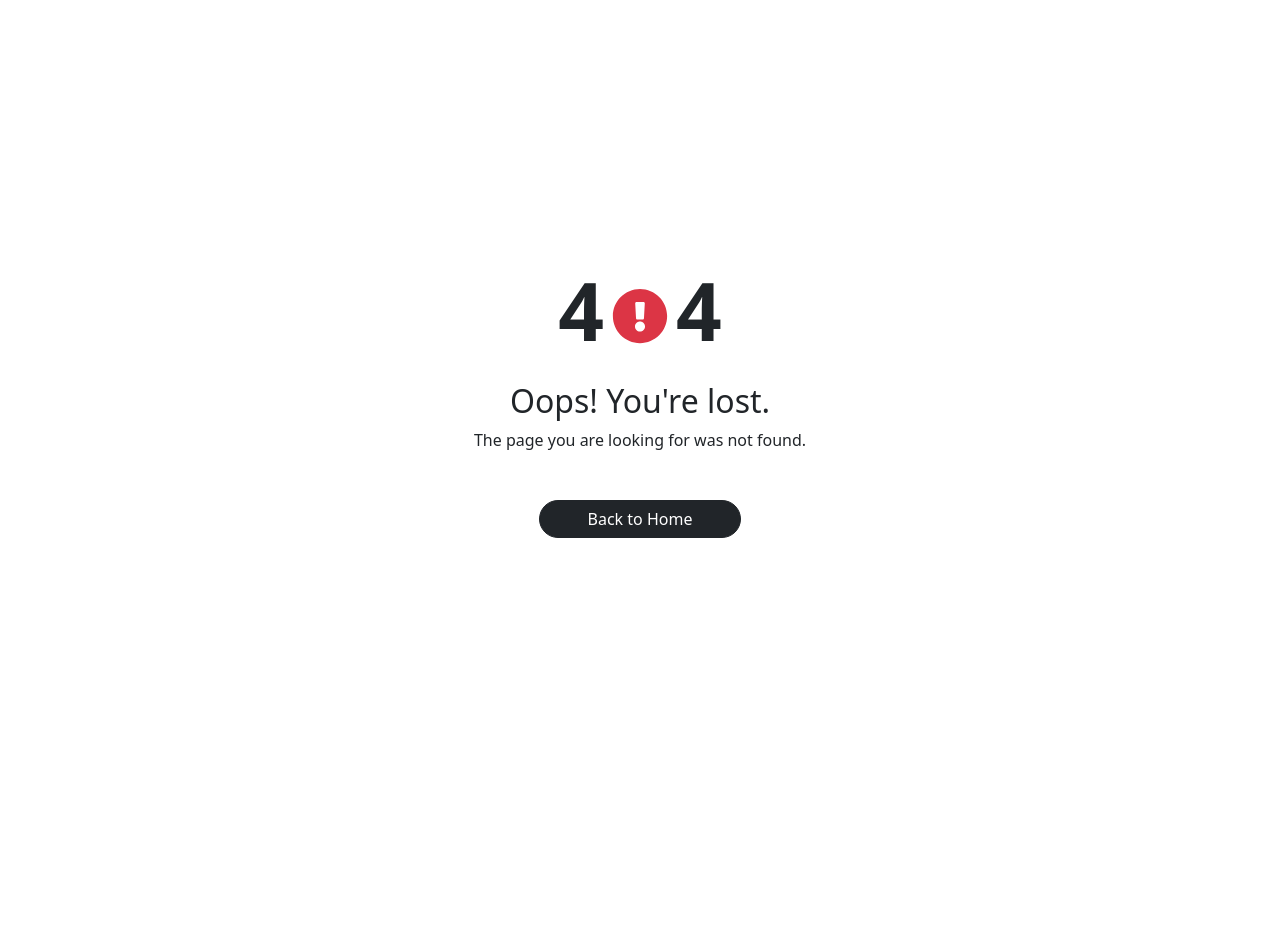
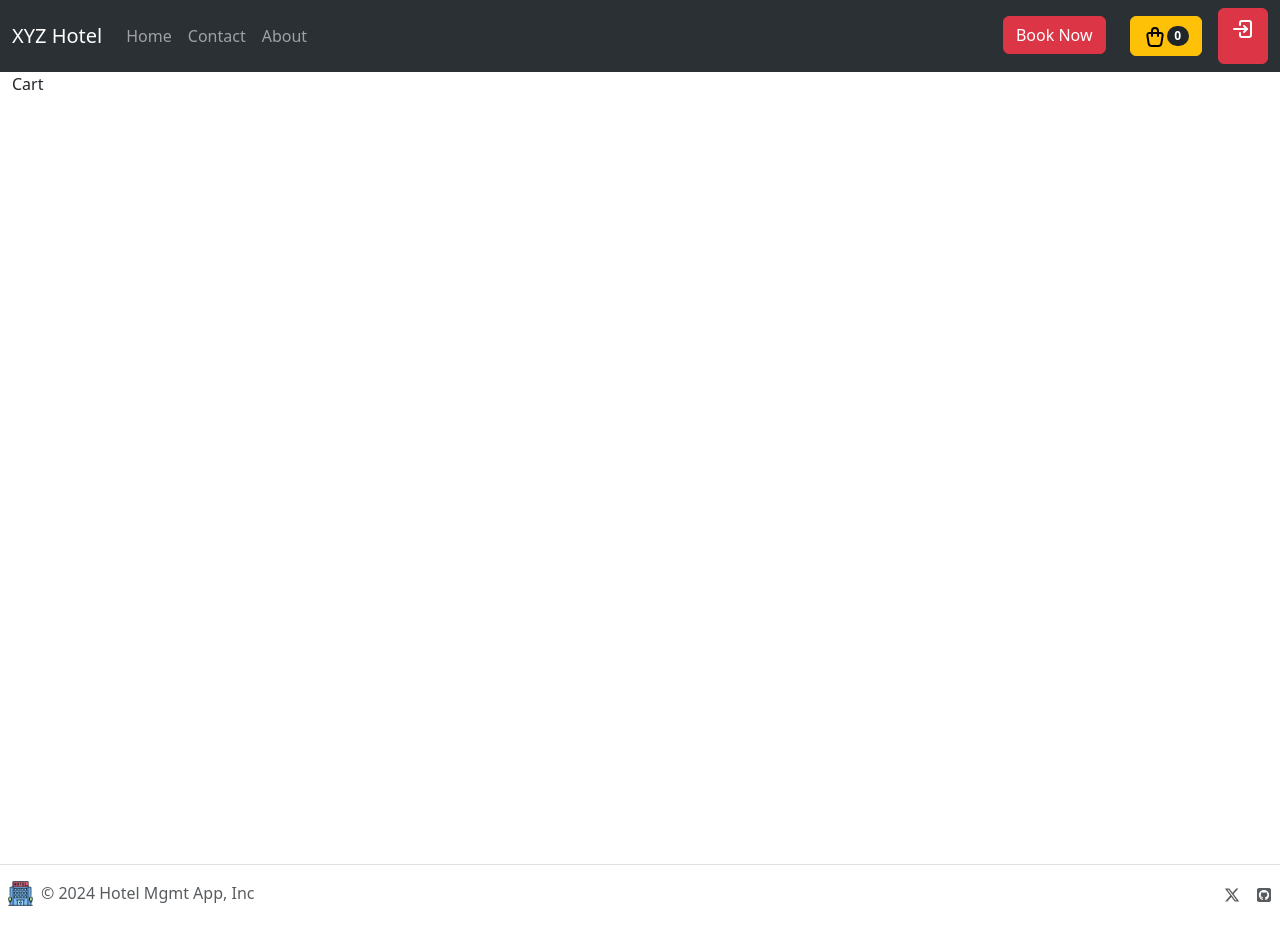
Before and after one commit to Aurora-Academy/batch-10-fe, a React (Vite) app: page /cart in a window 1280 px wide. Before the commit this address had no page. Before the commit the page ends 800 px from the top, so only its background shows below. Built offline with nearby package versions, Linux system fonts and the light colour scheme.

Commit message:
redux toolkit with cart

```diff
--- a/package.json
+++ b/package.json
@@ -10,6 +10,7 @@
     "preview": "vite preview"
   },
   "dependencies": {
+    "@reduxjs/toolkit": "^2.2.7",
     "axios": "^1.7.7",
     "bootstrap": "^5.3.3",
     "jwt-decode": "^4.0.0",
@@ -19,7 +20,9 @@
     "react-bootstrap": "^2.10.4",
     "react-dom": "^18.3.1",
     "react-icons": "^5.3.0",
-    "react-router-dom": "^6.26.2"
+    "react-redux": "^9.1.2",
+    "react-router-dom": "^6.26.2",
+    "redux-persist": "^6.0.0"
   },
   "devDependencies": {
     "@eslint/js": "^9.9.0",
--- a/src/App.jsx
+++ b/src/App.jsx
@@ -15,6 +15,7 @@ import PrivateRoute from "./components/PrivateRoute";
 import AdminRooms from "./pages/admin/Rooms";
 import AdminProfile from "./pages/admin/Profile";
 import Booking from "./pages/Booking";
+import Cart from "./pages/Cart";
 
 function App() {
   return (
@@ -29,6 +30,7 @@ function App() {
         <Route path="/" element={<UserLayout />}>
           <Route index element={<Home />} />
           <Route path="booking" element={<Booking />} />
+          <Route path="cart" element={<Cart />} />
         </Route>
         {/* Admin Routes */}
         <Route path="/admin" element={<AdminLayout />}>
--- a/src/components/AddButton.jsx
+++ b/src/components/AddButton.jsx
@@ -1,4 +1,6 @@
 import PropTypes from "prop-types";
+import { TbShoppingBag } from "react-icons/tb";
+import { Badge } from "react-bootstrap";
 
 const AddButton = ({ text = "Add new", variant = "primary" }) => {
   return (
@@ -10,9 +12,24 @@ const AddButton = ({ text = "Add new", variant = "primary" }) => {
   );
 };
 
+export const ShoppingButton = ({ size = 0 }) => {
+  return (
+    <>
+      <TbShoppingBag size="1.5rem" />
+      <Badge pill bg="dark">
+        {size}
+      </Badge>
+    </>
+  );
+};
+
 AddButton.propTypes = {
   text: PropTypes.string,
   variant: PropTypes.string,
 };
 
+ShoppingButton.propTypes = {
+  size: PropTypes.number,
+};
+
 export default AddButton;
--- a/src/components/Card.jsx
+++ b/src/components/Card.jsx
@@ -1,6 +1,10 @@
 import { Button, Card, Col, Form, Row } from "react-bootstrap";
 
+import { useDispatch } from "react-redux";
+import { addToCart } from "../slices/cartSlice";
+
 export const Cards = ({ data }) => {
+  const dispatch = useDispatch();
   return (
     <Card>
       <Row className="g-0">
@@ -20,6 +24,14 @@ export const Cards = ({ data }) => {
                 </Form.Select>
               </Col>
               <Col>
+                <Button
+                  variant="danger"
+                  onClick={() => {
+                    dispatch(addToCart(data));
+                  }}
+                >
+                  Add to Cart
+                </Button>
                 <Button variant="primary">Book</Button>
               </Col>
             </Row>
--- a/src/layouts/UserNavbar.jsx
+++ b/src/layouts/UserNavbar.jsx
@@ -1,6 +1,7 @@
 import {
   Button,
   ButtonGroup,
+  ButtonToolbar,
   Container,
   Dropdown,
   Nav,
@@ -11,8 +12,12 @@ import { Link, useNavigate } from "react-router-dom";
 
 import { getCurrentUser, removeAll } from "../utils/session";
 import { isLoggedIn } from "../utils/login";
+import { ShoppingButton } from "../components/AddButton";
+
+import { useSelector } from "react-redux";
 
 const UserNavbar = () => {
+  const { quantity } = useSelector((state) => state.cart);
   const navigate = useNavigate();
   const loggedIn = isLoggedIn();
 
@@ -48,12 +53,22 @@ const UserNavbar = () => {
               </Link>
             </Nav>
           </Navbar.Collapse>
-          <Navbar.Text>
+          <ButtonToolbar>
+            <ButtonGroup className="me-2">
               <span className="m-2">
                 <Link to="/booking" className="btn btn-danger">
                   Book Now
                 </Link>
               </span>
+            </ButtonGroup>
+            <ButtonGroup className="me-2">
+              <span className="m-2">
+                <Link to="/cart" className="btn btn-warning">
+                  <ShoppingButton size={Number(quantity)} />
+                </Link>
+              </span>
+            </ButtonGroup>
+            <ButtonGroup>
               {loggedIn && getUserInfo() ? (
                 <>
                   <Dropdown as={ButtonGroup}>
@@ -63,11 +78,7 @@ const UserNavbar = () => {
                     >
                       Welcome {getUserInfo()}
                     </Button>
-                  <Dropdown.Toggle
-                    split
-                    variant="secondary"
-                    id="dropdown-split-basic"
-                  />
+                    <Dropdown.Toggle split variant="secondary" />
                     <Dropdown.Menu>
                       <Dropdown.Item onClick={() => navigate("/admin/profile")}>
                         My Profile
@@ -88,11 +99,12 @@ const UserNavbar = () => {
                   </Dropdown>
                 </>
               ) : (
-              <Link to="/login">
+                <Link to="/login" className="btn btn-danger">
                   <TbLogin2 size="1.5rem" />
                 </Link>
               )}
-          </Navbar.Text>
+            </ButtonGroup>
+          </ButtonToolbar>
         </Container>
       </Navbar>
     </div>
--- a/src/main.jsx
+++ b/src/main.jsx
@@ -3,9 +3,13 @@ import "bootstrap/dist/css/bootstrap.min.css";
 import { createRoot } from "react-dom/client";
 import { BrowserRouter } from "react-router-dom";
 import App from "./App.jsx";
+import { Provider } from "react-redux";
+import { store } from "./store";
 
 createRoot(document.getElementById("root")).render(
   <BrowserRouter>
-    <App />
+    <Provider store={store}>
+      <App />
+    </Provider>
   </BrowserRouter>
 );
--- /dev/null
+++ b/src/pages/Cart.jsx
@@ -0,0 +1,7 @@
+import React from "react";
+
+const Cart = () => {
+  return <div>Cart</div>;
+};
+
+export default Cart;
--- /dev/null
+++ b/src/slices/cartSlice.jsx
@@ -0,0 +1,50 @@
+import { createSlice } from "@reduxjs/toolkit";
+
+const initialState = {
+  cart: [],
+  quantity: 0,
+};
+
+const cartSlice = createSlice({
+  name: "cart",
+  initialState,
+  reducers: {
+    addToCart: (state, action) => {
+      // if item exist
+      const existingItem = state.cart.find(
+        (item) => item._id === action.payload._id
+      );
+      if (existingItem) {
+        existingItem.quantity++;
+        state.quantity++;
+      } else {
+        // new item
+        state.cart.push({ ...action.payload, quantity: 1 });
+        state.quantity++;
+      }
+    },
+    removeItem: (state, action) => {
+      const newItems = state.cart.filter((item) => item._id !== action.payload);
+      state.cart = newItems;
+      state.quantity = newItems.reduce(
+        (acc, object) => acc + object.quantity,
+        0
+      );
+    },
+    increaseQuantity: () => {},
+    decreaseQuantity: () => {},
+    updateCart: () => {},
+    removeAll: () => {},
+  },
+});
+
+export const {
+  addToCart,
+  decreaseQuantity,
+  increaseQuantity,
+  removeAll,
+  removeItem,
+  updateCart,
+} = cartSlice.actions;
+
+export const cartReducer = cartSlice.reducer;
--- /dev/null
+++ b/src/store/index.js
@@ -0,0 +1,10 @@
+import { configureStore } from "@reduxjs/toolkit";
+
+import { cartReducer } from "../slices/cartSlice";
+
+export const store = configureStore({
+  reducer: {
+    cart: cartReducer,
+  },
+  devTools: true,
+});
```
Also changed, not shown: 1 other file (tests, documents, lock files or other folders). Lines whose indentation alone changed are shown as unchanged.
